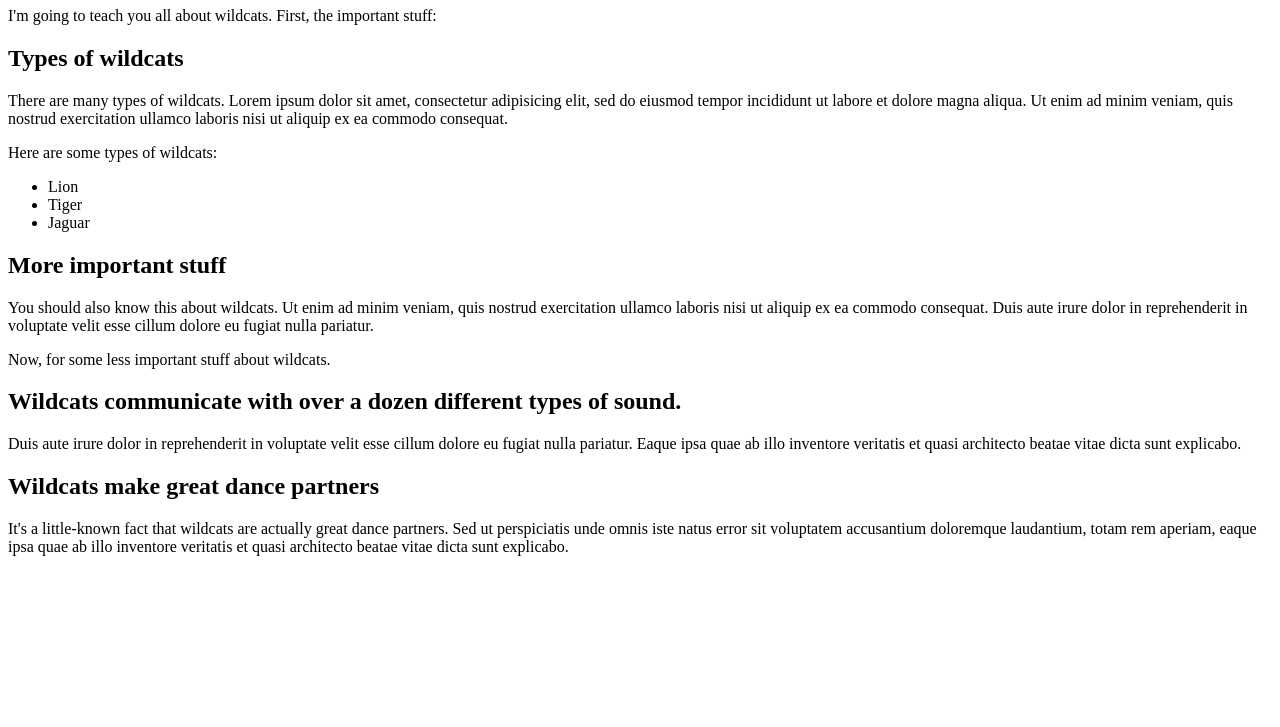
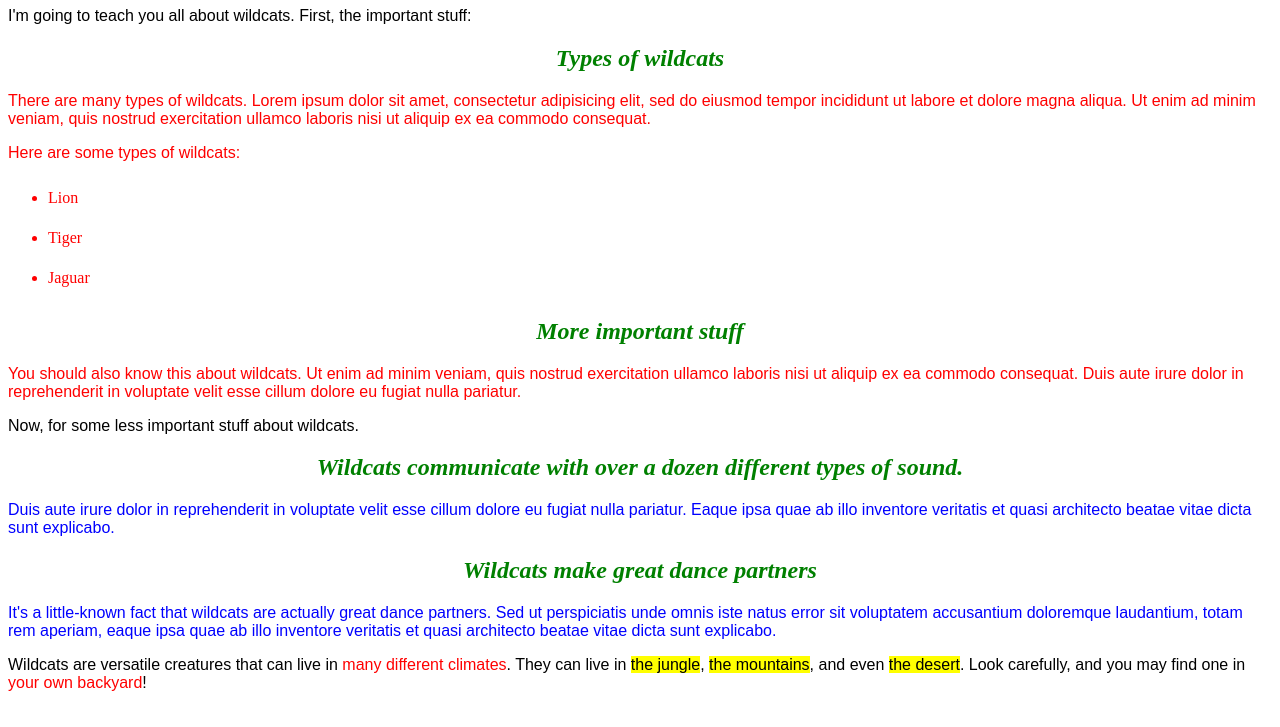
Before and after one commit to Kipkorir-Gideon/Prep, a plain HTML site: page wildcats.html in a window 1280 px wide. Shown: the part 73-800 px from the top of the page. Drawn offline with Linux system fonts and the light colour scheme.

Commit message:
Add styles using span tag for inline elements.

```diff
--- a/css/style.css
+++ b/css/style.css
@@ -33,3 +33,7 @@ p.author {
 .unimportant {
     color: blue;
 }
+
+.cat-climate {
+    background-color: yellow;
+}
--- a/wildcats.html
+++ b/wildcats.html
@@ -1,7 +1,7 @@
 <!DOCTYPE html>
 <html>
   <head>
-    <link href="css/styles.css" rel="stylesheet" type="text/css" media="all">
+    <link href="css/style.css" rel="stylesheet" type="text/css" media="all">
     <title>Wildcats</title>
   </head>
   <body>
@@ -26,5 +26,6 @@
         <h2>Wildcats make great dance partners</h2>
         <p>It's a little-known fact that wildcats are actually great dance partners. Sed ut perspiciatis unde omnis iste natus error sit voluptatem accusantium doloremque laudantium, totam rem aperiam, eaque ipsa quae ab illo inventore veritatis et quasi architecto beatae vitae dicta sunt explicabo.</p>
     </div>
+    <p>Wildcats are versatile creatures that can live in <span class="important">many different climates</span>. They can live in <span class="cat-climate">the jungle</span>, <span class="cat-climate">the mountains</span>, and even <span class="cat-climate">the desert</span>. Look carefully, and you may find one in <span class="important">your own backyard</span>!</p>
   </body>
 </html>
```
